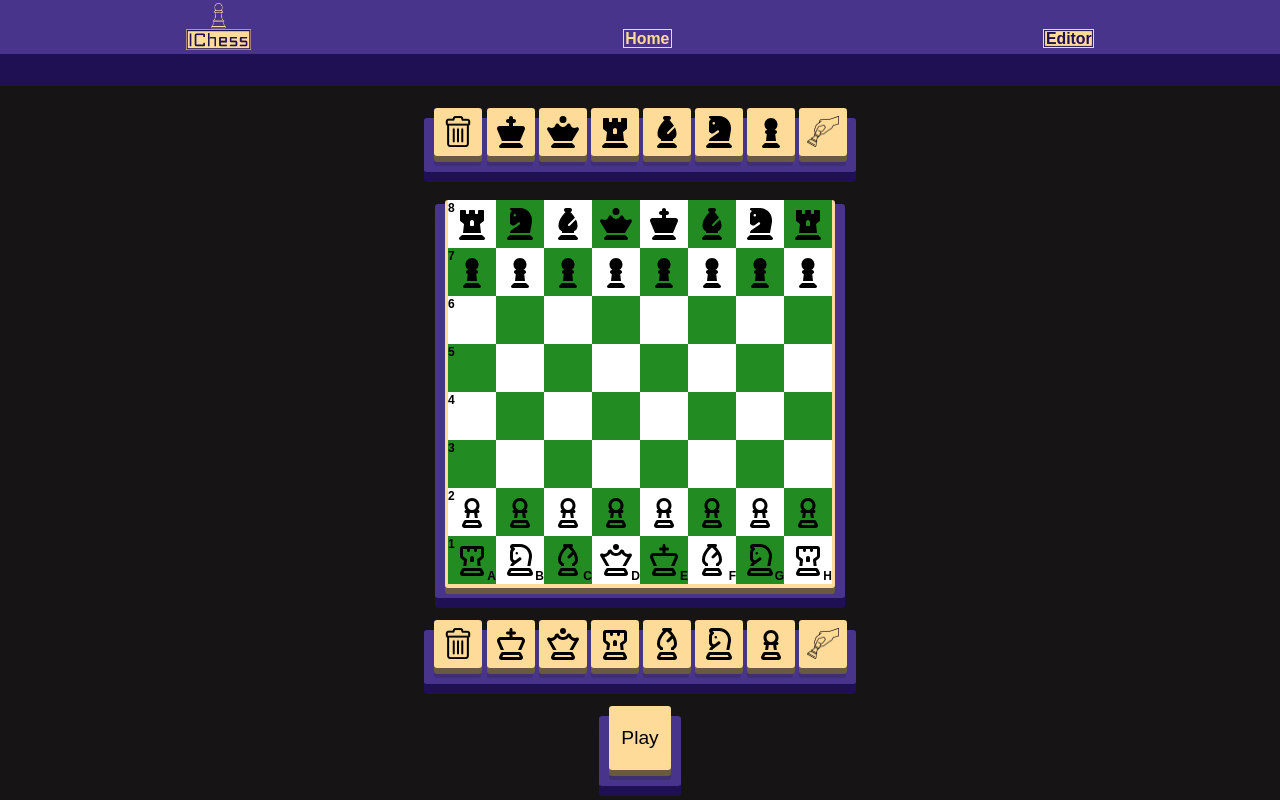
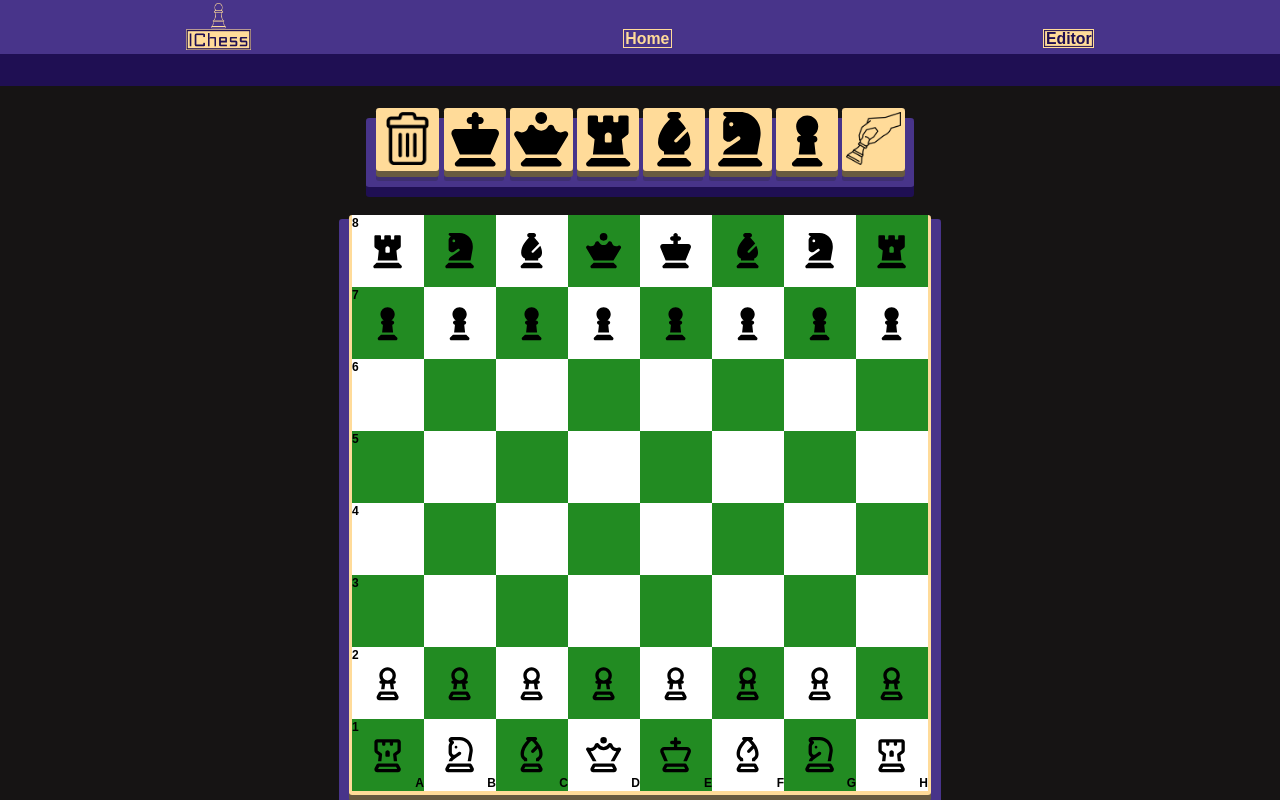
Before and after one commit to IsmaelMastronardi/chessboard, a React (Create React App) app: page /editor in a window 1280 px wide. Shown: the top 800 px of the page. Built offline with nearby package versions, Linux system fonts and the light colour scheme; a web font is replaced by a local one.

Commit message:
change board square and pieceSelector styles

```diff
--- a/src/components/board.jsx
+++ b/src/components/board.jsx
@@ -16,7 +16,7 @@ const Board = ({boardStateIndex, lastBoardStateIndex}) => {
             highlighted = true;
           }
           return (
-            <div key={`${rowIndex}-${colIndex}`} className="w-12 h-12 col-span-1">
+            <div key={`${rowIndex}-${colIndex}`} className="squareParent">
               <Square
               value={square}
               isDark={isDark}
--- a/src/components/editor/boardEditor.jsx
+++ b/src/components/editor/boardEditor.jsx
@@ -12,7 +12,7 @@ const BoardEditor = () => {
             const isDark = (rowIndex + colIndex) % 2 === 1;
             let highlighted = false;
             return (
-              <div key={`${rowIndex}-${colIndex}`} className="w-12 h-12 col-span-1">
+              <div key={`${rowIndex}-${colIndex}`} className="squareParent">
                 <SquareForEditor
                 value={square}
                 isDark={isDark}
--- a/src/components/editor/pieceSelector.jsx
+++ b/src/components/editor/pieceSelector.jsx
@@ -7,10 +7,10 @@ const PieceSelector = ({pieces}) => {
   return(
     <div className="pieceSelector holder">
       <ul className="flex gap-1">
-        <li className="buttonBack box3WH">
-          <span className="buttonShadow box3WH">
+        <li className="buttonBack boxFixedWH">
+          <span className="buttonShadow boxFixedWH">
             <button
-              className="w-full h-full p-2 buttonFront buttonFrontWithHover"
+              className="w-full h-full p-1 buttonFront buttonFrontWithHover"
               onClick={() => dispatch(updateChosenAction('X'))}>
                 <img src="../../../images/trash.png" alt="trash" className="w-full h-full"/>
             </button>
@@ -18,10 +18,10 @@ const PieceSelector = ({pieces}) => {
         </li>
         {pieces.map((piece) => {
           return (
-            <li key={piece} className="buttonBack box3WH">
-              <span className="buttonShadow box3WH">
+            <li key={piece} className="buttonBack boxFixedWH">
+              <span className="buttonShadow boxFixedWH">
                 <button
-                className="w-full h-full p-2 buttonFront buttonFrontWithHover"
+                className="w-full h-full p-1 buttonFront buttonFrontWithHover"
                 onClick={() => dispatch(updateChosenAction(piece))}>
                   <Pieces value={piece} />
                 </button>
@@ -29,10 +29,10 @@ const PieceSelector = ({pieces}) => {
             </li>
           )
         })}
-         <li className="buttonBack box3WH">
-          <span className="buttonShadow box3WH">
+         <li className="buttonBack boxFixedWH">
+          <span className="buttonShadow boxFixedWH">
             <button
-              className="w-full h-full p-2 buttonFront buttonFrontWithHover"
+              className="w-full h-full p-1 buttonFront buttonFrontWithHover"
               onClick={() => dispatch(updateChosenAction('move'))}>
                 <img src="../../../images/hand.png" alt="trash" className="w-full h-full"/>
             </button>
--- a/src/components/editor/squareForEditor.jsx
+++ b/src/components/editor/squareForEditor.jsx
@@ -46,7 +46,7 @@ const SquareForEditor = ({value, isDark, index, posibleSquare, isCurrentBoardSta
         ref={drop}
         >
         <PositionIndicator row={index[0]} col={index[1]} />
-        <div className="w-8 h-8" ref={drag}>
+        <div className="pieceParent" ref={drag}>
           <Pieces value={value} />
         </div>
       </div>
--- a/src/components/square.jsx
+++ b/src/components/square.jsx
@@ -109,7 +109,7 @@ const Square = ({value, isDark, index, posibleSquare, isCurrentBoardState }) =>
       {posibleSquare && (
         <div className="absolute top-0 bottom-0 left-0 right-0 w-6 h-6 m-auto bg-gray-300 rounded-full opacity-80"></div>
       )}
-      <div className="w-6 h-6" onDragStart={handleClick} ref={drag}>
+      <div className="pieceParent" onDragStart={handleClick} ref={drag}>
         <Pieces value={value} />
       </div>
     </div>
--- a/src/index.css
+++ b/src/index.css
@@ -25,17 +25,6 @@ body {
 main {
   @apply flex flex-col items-center justify-center gap-4;
 }
-
-.editor,
-.home {
-  @apply flex flex-col items-center justify-center gap-16 pt-20;
-}
-
-.editor {
-  padding-top: 2rem;
-  gap: 2rem;
-}
-
 
 code {
   font-family: source-code-pro, Menlo, Monaco, Consolas, 'Courier New',
--- a/src/styles/board.css
+++ b/src/styles/board.css
@@ -1,3 +1,18 @@
+.editor,
+.home {
+  display: flex;
+  flex-direction: column;
+  align-items: center;
+  justify-content: center;
+  gap: 4rem;
+  padding-top: 2rem;
+}
+
+.editor {
+  padding-top: 2rem;
+  gap: 2rem;
+}
+
 .board {
   display: grid;
   grid-template-columns: repeat(8, 1fr);
@@ -22,6 +37,11 @@
   border-radius: 0.2rem;
   border-top: 4px solid var(--primary-yellow);
   box-shadow: 0 -6px 0px var(--secondary-yellow);
+}
+
+.squareParent {
+  width: 2.5rem;
+  height: 2.5rem;
 }
 
 .square {
@@ -51,4 +71,50 @@
 }
 .pieceSelector > ul > li:last-child {
   border-right: 0px;
- }
+}
+
+.pieceParent {
+  width: 1.4rem;
+  height: 1.4rem;
+}
+
+@media screen and (min-width: 640px){
+  .squareParent{
+    width: 3rem;
+    height: 3rem;
+  }
+  .pieceParent {
+    width: 1.6rem;
+    height: 1.6rem;
+  }
+}
+
+@media screen and (min-width: 768px){
+  .squareParent{
+    width: 4rem;
+    height: 4rem;
+  }
+  .pieceParent {
+    width: 2rem;
+    height: 2rem;
+  }
+}
+
+@media screen and (min-width: 1024px){
+  .squareParent{
+    width: 4.5rem;
+    height: 4.5rem;
+  }
+  .pieceParent {
+    width: 2.2rem;
+    height: 2.2rem;
+  }
+}
+
+@media screen and (min-width: 1280px){
+
+}
+
+@media screen and (min-width: 1536px){
+
+}
--- a/src/styles/buttons.css
+++ b/src/styles/buttons.css
@@ -3,9 +3,9 @@
   height: auto;
 }
 
-.box3WH {
-  width: 3rem;
-  height: 3rem;
+.boxFixedWH {
+  width: 2.5rem;
+  height: 2.5rem;
 }
 
 .boxFullWH {
@@ -126,3 +126,26 @@
   border-radius: 0.4rem;
   transition: all 0.2s ease-in-out;
 }
+
+
+@media screen and (min-width: 640px){
+  .boxFixedWH {
+    width: 3rem;
+    height: 3rem;
+  }
+}
+@media screen and (min-width: 768px){
+  .boxFixedWH {
+    width: 3.9rem;
+    height: 3.9rem;
+  }
+}
+@media screen and (min-width: 1024px){
+
+}
+@media screen and (min-width: 1280px){
+
+}
+@media screen and (min-width: 1536px){
+
+}
```
